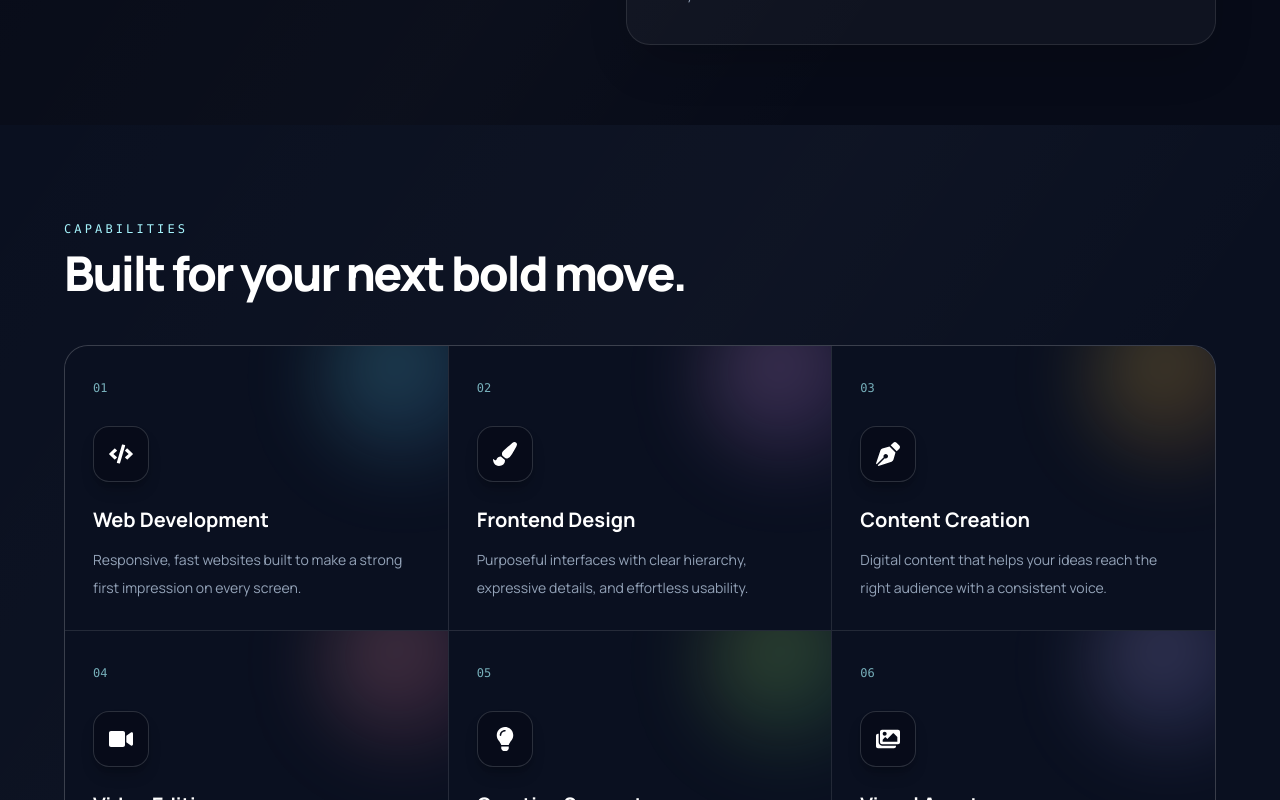
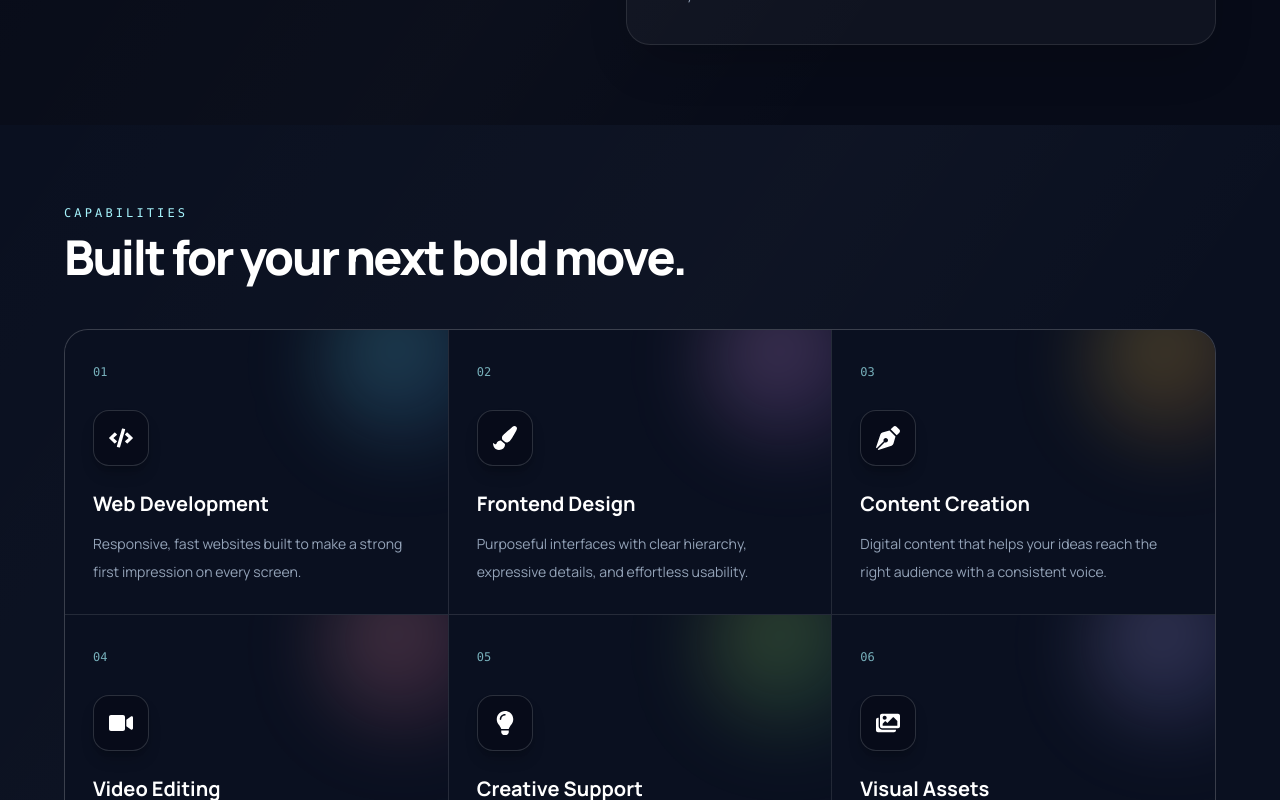
Before and after one commit to zubair2018/live-portfolio, a React (Vite) app: page / in a window 1280 px wide. Shown: the part 1320-2120 px from the top of the page. Built offline with nearby package versions, Linux system fonts and the light colour scheme.

Commit message:
Tighten section spacing

```diff
--- a/src/components/Services.jsx
+++ b/src/components/Services.jsx
@@ -18,7 +18,7 @@ const services = [
 
 export default function Services() {
   return (
-    <section id="services" className="bg-[#0a1020] px-5 py-24 text-white sm:px-8 lg:px-10">
+    <section id="services" className="bg-[#0a1020] px-5 py-20 text-white sm:px-8 lg:px-10">
       <div className="mx-auto max-w-6xl">
         <div className="mb-12 max-w-2xl">
           <p className="font-mono text-xs font-medium uppercase tracking-[0.26em] text-cyan-200">Capabilities</p>
```
